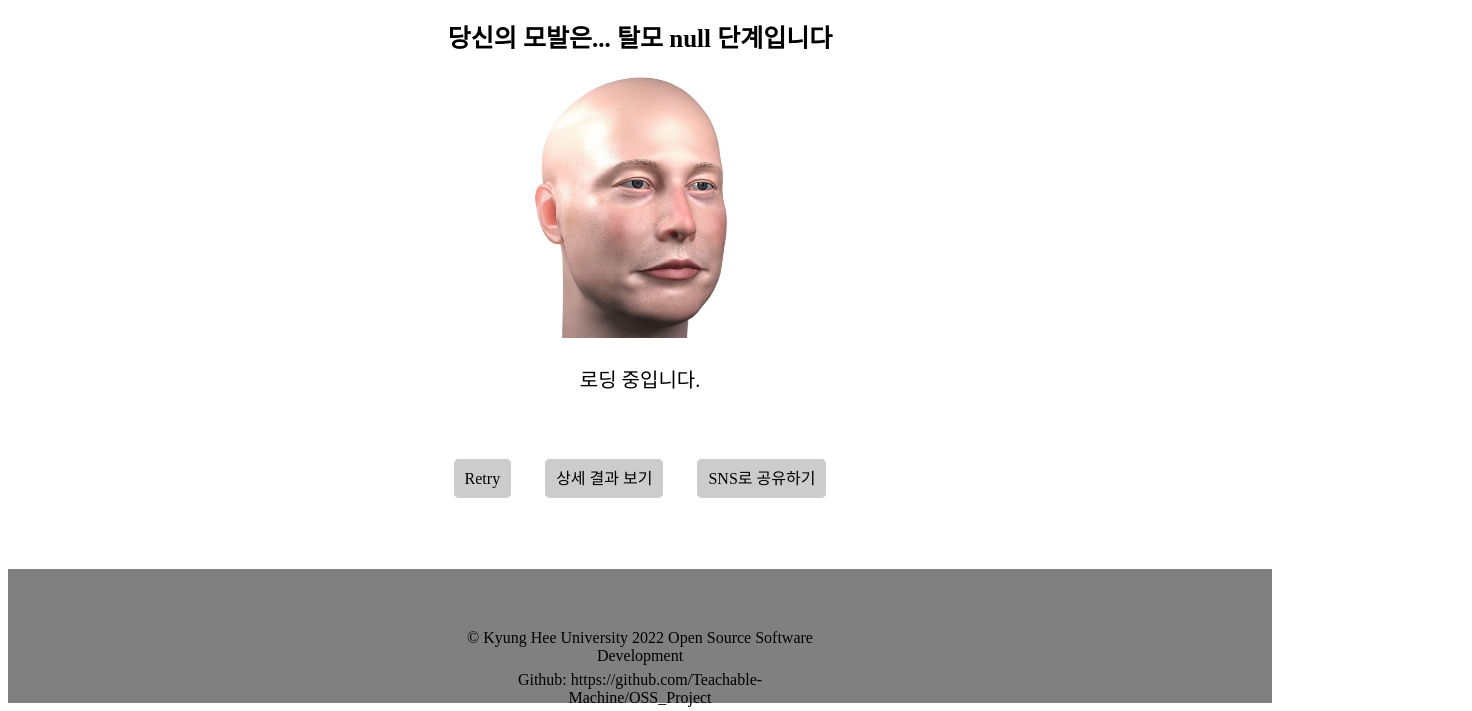
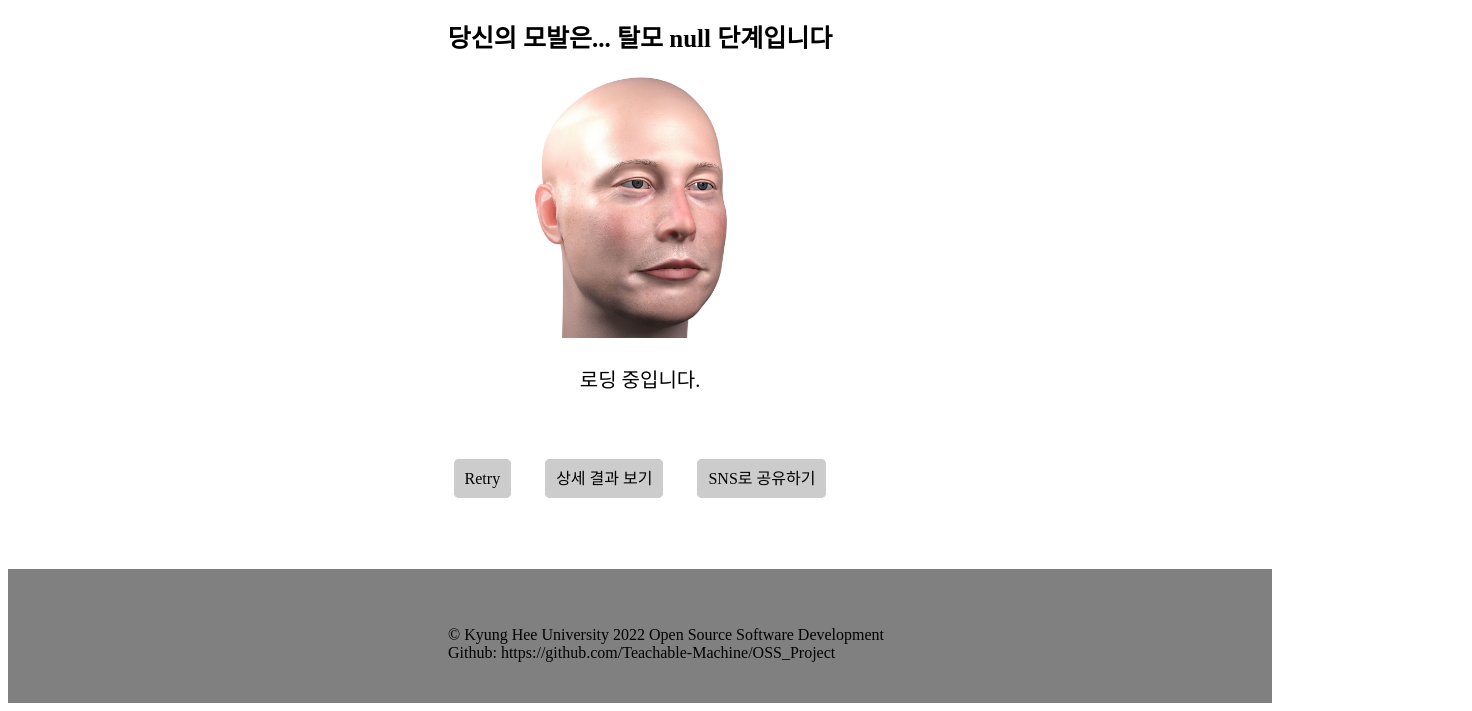
Before and after one commit to Teachable-Machine/OSS_Project, a website: page template/result.html in a window 1280 px wide. Shown: the part 210-921 px from the top of the page, 1472 px wide, since content can reach past the window. Drawn offline with Linux system fonts and the light colour scheme; a web font is replaced by a local one.

Commit message:
Adjust Footer Layout

```diff
--- a/public/css/default.css
+++ b/public/css/default.css
@@ -52,13 +52,13 @@
                 height: 70px;
                 padding: 2rem;
                 margin-top:5rem;
+                background-color: gray;
                 justify-content: center;
                 align-items: center;
-                background-color: gray;
               }
               .footer-span{
-                  display:inline-block;
+                  display:inline-flex;
+                  width:80vw;
                   padding:0;
-                  margin:3px;
                   text-align:center;
               }
```
Also changed, not shown: template/main.html (+1 -2 lines).
